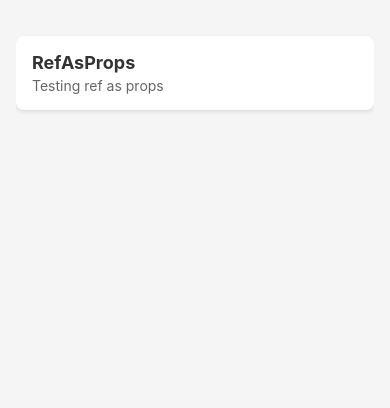
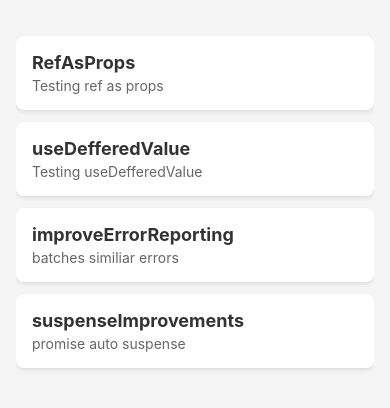
Before and after one commit to dream-sports-labs/testing-react19, a React Native app: screen / in a window 390 px wide. Shown: the top 408 px of the page. Built offline with nearby package versions, Linux system fonts and the light colour scheme.

Commit message:
feat: sarthak testcases added

```diff
--- a/App.tsx
+++ b/App.tsx
@@ -1,6 +1,9 @@
 import React, { useState } from 'react';
 import { View, Text, ScrollView, Pressable, StatusBar, StyleSheet } from 'react-native';
 import { RefAsProps } from './scenarios/RefAsProps';
+import { SearchScreen } from './scenarios/UseDefferedValue';
+import { ErrorReporting } from './scenarios/ImproveErrorReporting';
+import { SuspenseImprovements } from './scenarios/SuspenseImprovements';
 
 const examples = [
   {
@@ -9,6 +12,24 @@
     description: 'Testing ref as props',
     component: <RefAsProps />, // Use React Node instead of function call
   },
+  {
+    title: 'useDefferedValue',
+    key: 'use_deffered_value',
+    description: 'Testing useDefferedValue',
+    component: <SearchScreen deferredValue='hello'/>
+  },
+  {
+    title: 'improveErrorReporting',
+    key: 'improve_error_reporting',
+    description: 'batches similiar errors',
+    component:<ErrorReporting />
+  },
+  {
+    title: 'suspenseImprovements',
+    key: 'suspense_improvements',
+    description: 'promise auto suspense',
+    component:<SuspenseImprovements />
+  }
   // Add other scenarios here
 ];
 
--- /dev/null
+++ b/scenarios/ImproveErrorReporting.tsx
@@ -0,0 +1,17 @@
+import React, { useEffect, useState } from "react";
+import { Button, View } from "react-native";
+
+
+export const ErrorReporting = () => {
+    const [state, setState] = useState(false)
+    if (state) {
+        useEffect(() => {
+            console.log('hello')
+        }, [])
+    }
+    const onPress = () => {
+        setState(!state)
+        throw new Error('Hello')
+    }
+    return <View style={{ flex: 1 }}><Button title={"throw error"} onPress={onPress} /></View>
+}
--- /dev/null
+++ b/scenarios/SuspenseImprovements.tsx
@@ -0,0 +1,38 @@
+import React, { Suspense , use} from 'react';
+import { Text, View, ActivityIndicator } from 'react-native';
+
+// ✅ Async function that React will suspend on
+
+const fetchWithDelay = (url: string, delay: number) => {
+    return new Promise<any>((resolve, reject) => {
+      setTimeout(() => {
+        fetch(url)
+          .then(response => response.json())
+          .then(data => resolve(data))
+          .catch(err => reject(err));
+      }, delay);
+    });
+  };
+const fetchUser = fetchWithDelay('https://reqres.in/api/users/1?delay=500', 10000)
+const UserProfile = () => {
+    const response = use(fetchUser);
+    const user:any =  response.data;
+    console.log('-----------response', user)
+    return (
+        <View style={{ padding: 20 , flex:1}}>
+            <Text style={{ fontSize: 20, fontWeight: 'bold' }}>{user.first_name}</Text>
+            <Text>{user.email}</Text>
+            <Text>{user.last_name}</Text>
+        </View>
+    );
+}
+
+export const SuspenseImprovements = () => {
+    return (
+        <View style={{ flex: 1,height: 200, justifyContent: 'center', alignItems: 'center' }}>
+            <Suspense fallback={<ActivityIndicator size="large" color="blue" />}>
+                <UserProfile />
+            </Suspense>
+        </View>
+    );
+}
--- /dev/null
+++ b/scenarios/UseDefferedValue.tsx
@@ -0,0 +1,10 @@
+import React, { useDeferredValue } from "react";
+import { Text } from "react-native";
+
+export const SearchScreen = ({ deferredValue }: { deferredValue: string }) => {
+    const value = useDeferredValue(deferredValue, '');
+    console.log('-------------value', value)
+    return (
+        <Text>{value}</Text>
+    );
+}
```
